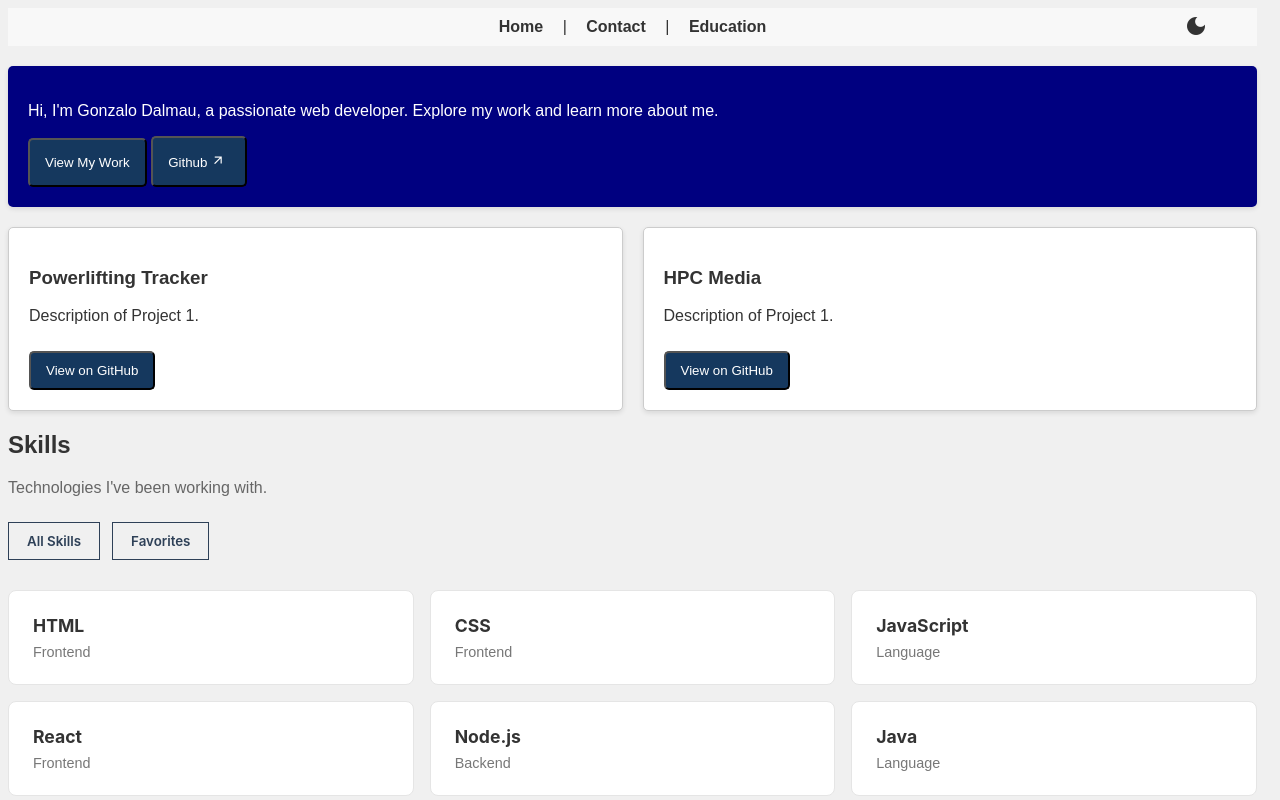
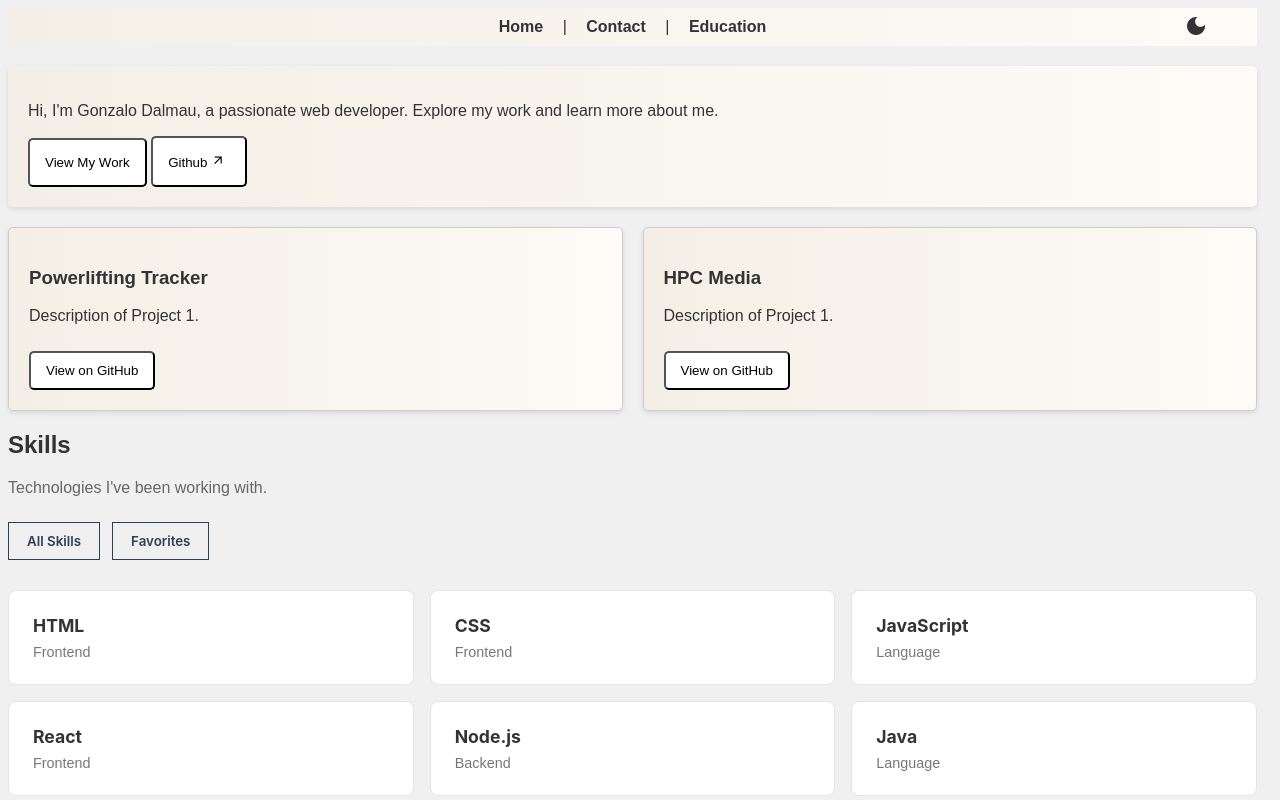
Before and after one commit to GonzaloDalmau/GonzaloDalmau.github.io, a plain HTML site: page index.html in a window 1280 px wide. Shown: the top 800 px of the page. Drawn offline with Linux system fonts and the light colour scheme.

Commit message:
changed some baackground section and cards to gradeint minimalistic look

```diff
--- a/index.html
+++ b/index.html
@@ -27,14 +27,14 @@
         learn more about me.
       </p>
       <button class="work">
-        <a href="work.html" style="color: white; text-decoration: none"
+        <a href="work.html" style="color: black; text-decoration: none"
           >View My Work</a
         >
       </button>
       <button class="git">
         <a
           href="https://github.com/GonzaloDalmau"
-          style="color: white; text-decoration: none"
+          style="color: black; text-decoration: none"
           >Github
           <i class="material-icons">arrow_outward</i>
         </a>
@@ -48,7 +48,7 @@
           <button class="project-button">
             <a
               href="https://github.com/GonzaloDalmau/powerlifting-tracker"
-              style="text-decoration: none; color: white"
+              style="text-decoration: none; color: black"
             >
               View on GitHub
             </a>
@@ -62,7 +62,7 @@
           <button class="project-button">
             <a
               href="https://github.com/GonzaloDalmau/powerlifting-tracker"
-              style="text-decoration: none; color: white"
+              style="text-decoration: none; color: black"
             >
               View on GitHub
             </a>
--- a/theme.css
+++ b/theme.css
@@ -19,7 +19,8 @@ body {
   margin: 20px 0;
 }
 .project-card {
-  background-color: #fff;
+  background-image: linear-gradient(to left, #fdfbf7, #f4efe6);
+
   border: 1px solid #ccc;
   border-radius: 5px;
   box-shadow: 0 2px 5px rgba(0, 0, 0, 0.1);
@@ -27,11 +28,9 @@ body {
   flex: 1 1 300px;
 }
 .project-button {
-  background-color: #15385e;
-  color: white;
+  background-color: white;
   padding: 10px 15px;
   border-radius: 5px;
-  text-decoration: none;
   display: inline-block;
   margin-top: 10px;
   transition: background-color 0.2s ease;
@@ -45,21 +44,19 @@ body.dark-mode nav button {
 .section-introduction {
   margin: 20px 0;
   padding: 20px;
-  background-color: navy;
-  color: white;
+  background-image: linear-gradient(to left, #fdfbf7, #f4efe6);
+
   border-radius: 5px;
   box-shadow: 0 2px 5px rgba(0, 0, 0, 0.1);
 }
 .work {
-  background-color: #15385e;
-  color: white;
+  background-color: white;
   padding: 15px;
   border-radius: 5px;
   text-decoration: none;
 }
 .git {
-  background-color: #15385e;
-  color: white;
+  background-color: white;
   padding: 15px;
   border-radius: 5px;
   text-decoration: none;
@@ -82,7 +79,7 @@ article {
   box-shadow: 0 2px 5px rgba(0, 0, 0, 0.1);
 }
 nav {
-  background-color: #f8f8f8;
+  background-image: linear-gradient(to left, #fdfbf7, #f4efe6);
   padding: 10px;
   text-align: center;
   text-rendering: optimizeLegibility;
```
